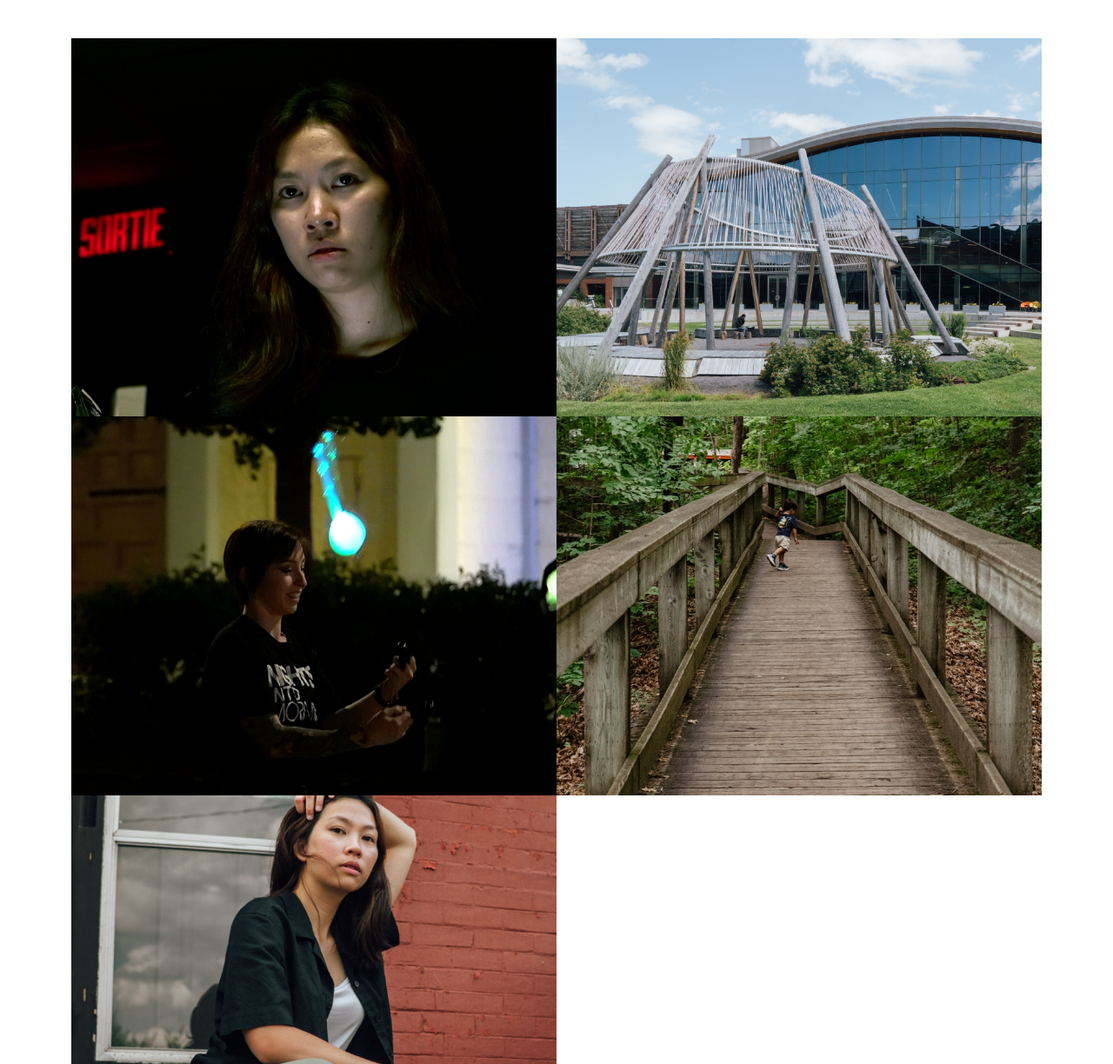
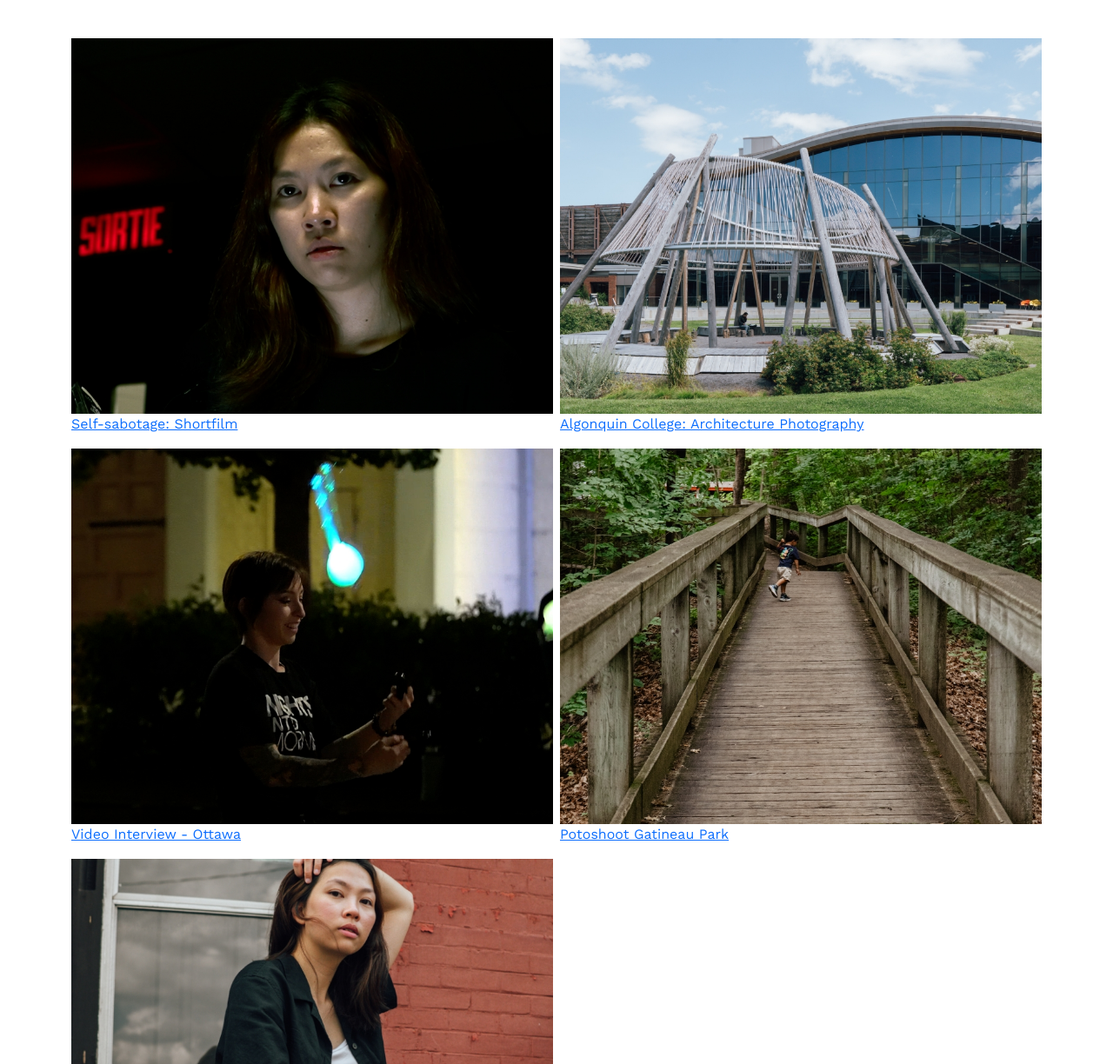
Before and after one commit to soniaromero90/portfolio, a plain HTML site: page portfolio.html in a window 1280 px wide. Shown: the part 156-1380 px from the top of the page at 87% size. Drawn offline with nearby package versions, Linux system fonts and the light colour scheme; a small style sheet from the web is missing; a web font is replaced by a local one.

Commit message:
adds css library hover image

```diff
--- a/portfolio.html
+++ b/portfolio.html
@@ -16,6 +16,10 @@
     <link rel="preconnect" href="https://fonts.googleapis.com">
     <link rel="preconnect" href="https://fonts.gstatic.com" crossorigin>
     <link href="https://fonts.googleapis.com/css2?family=Playfair+Display:ital,wght@0,400;0,700;1,400;1,700&family=Work+Sans:ital,wght@0,400;0,700;1,400&display=swap" rel="stylesheet">
+
+    <!-- External CSS Library Image Hover -->
+
+    <link rel="stylesheet" href="https://cdnjs.cloudflare.com/ajax/libs/imagehover.css/2.0.0/css/imagehover.min.css">
 
     <!-- Custom CSS -->
     <link rel="stylesheet" href="css/main.css">
@@ -60,23 +64,85 @@
           <h1 class="mt-5 mb-5">Portfolio</h1>
 
           <div class="portfolio-items">
-            <div class="row gx-0">
+
+            <div class="row gx-2">
 
               <div class="col-sm-6">
-                <img class="img-fluid" src="images/portfolio1.jpg" alt="">
+                <a href="shortfilm.html">
+                  <figure class="imghvr-fade">
+
+                    <img class="img-fluid" src="images/portfolio1.jpg" alt="Screencapture of shortfilm">
+
+                    <figcaption>
+                      Self-sabotage: Shortfilm
+                    </figcaption>
+
+                  </figure>
+                </a>
+
               </div>
+
               <div class="col-sm-6">
-                <img class="img-fluid" src="images/portfolio2.jpg" alt="">
+                <a href="algonquin-college.html">
+                  <figure class="imghvr-fade">
+
+                    <img class="img-fluid" src="images/portfolio2.jpg" alt="Screencapture of shortfilm">
+
+                    <figcaption>
+                    Algonquin College: Architecture Photography
+                    </figcaption>
+
+                  </figure>
+                </a>
+
               </div>
+
               <div class="col-sm-6">
-                <img class="img-fluid" src="images/portfolio3.jpg" alt="">
+                <a href="interview.html">
+                  <figure class="imghvr-fade">
+
+                    <img class="img-fluid" src="images/portfolio3.jpg" alt="Screencapture of shortfilm">
+
+                    <figcaption>
+                    Video Interview - Ottawa
+                    </figcaption>
+
+                  </figure>
+                </a>
+
               </div>
+
               <div class="col-sm-6">
-                <img class="img-fluid" src="images/portfolio4.jpg" alt="">
+                <a href="portrait-angelica.html">
+                  <figure class="imghvr-fade">
+
+                    <img class="img-fluid" src="images/portfolio4.jpg" alt="Screencapture of shortfilm">
+
+                    <figcaption>
+                    Potoshoot Gatineau Park
+                    </figcaption>
+
+                  </figure>
+                </a>
+
               </div>
+
               <div class="col-sm-6">
-                <img class="img-fluid" src="images/portfolio5.jpg" alt="">
+                <a href="shortfilm.html">
+                  <figure class="imghvr-fade">
+
+                    <img class="img-fluid" src="images/portfolio5.jpg" alt="Screencapture of shortfilm">
+
+                    <figcaption>
+                    Angelica Ramirez - Portrait
+                    </figcaption>
+
+                  </figure>
+                </a>
+
               </div>
+
+
 
             </div>
 
```
Also changed, not shown: css/main.css (line endings or trailing spaces).
